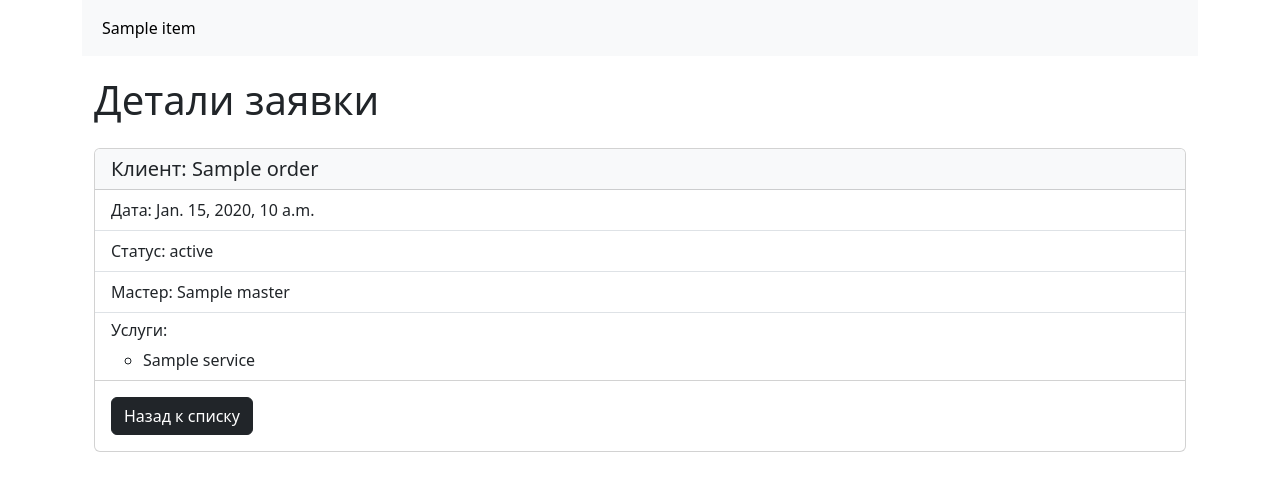
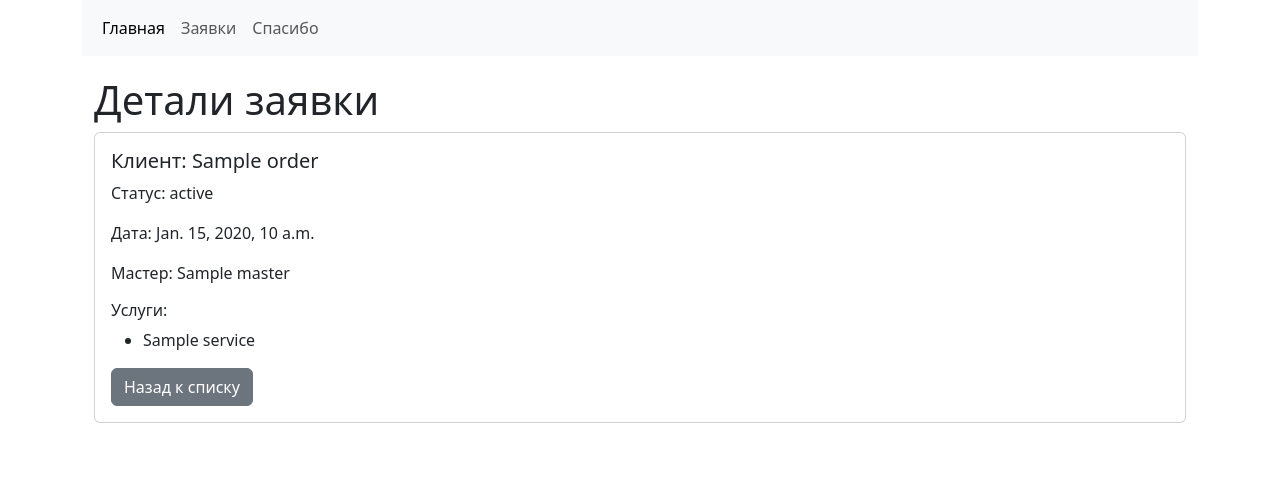
Before and after one commit to MommysProgrammer412/Project_Jango_1, a Django app: template core/templates/core/order_detail.html in a window 1280 px wide. Shown: the top 491 px of the page. Run offline with Django 5.2, Linux system fonts and the light colour scheme; the template is opened without the code that fills it: most values are stand-ins (such as "Sample title", 1, 10 or a date in 2020).

Commit message:
hw_37: исправление ошибок

```diff
--- a/barbershop/urls.py
+++ b/barbershop/urls.py
@@ -1,10 +1,7 @@
 from django.contrib import admin
 from django.urls import path, include
-from core.views import main, landing
 
 urlpatterns = [
     path('admin/', admin.site.urls),
-    path('', main, name='main'),  # Оставляем основной маршрут на main
-    path('barbershop/', include('core.urls')),  # Сохраняем префикс barbershop
-    path('landing/', landing, name='landing'),  # Добавляем отдельный маршрут для landing
+    path('', include('core.urls')),
 ]
--- a/core/templates/core/order_detail.html
+++ b/core/templates/core/order_detail.html
@@ -2,30 +2,23 @@
 {% load static %}
 {% block content %}
 <div class="container">
-    <h1 class="mb-4">{{ title|default:"Детали заявки" }}</h1>
-
+    <h1>Детали заявки</h1>
     {% if order %}
     <div class="card">
-        <div class="card-header bg-light">
-            <h5 class="card-title mb-0">Клиент: {{ order.client_name }}</h5>
-        </div>
-        <ul class="list-group list-group-flush">
-            <li class="list-group-item">Дата: {{ order.date }}</li>
-            <li class="list-group-item">Статус: {{ order.status }}</li>
-            {% if master %}
-            <li class="list-group-item">Мастер: {{ master.name }}</li>
-            {% endif %}
-            <li class="list-group-item">
-                <h6 class="mb-2">Услуги:</h6>
-                <ul>
-                    {% for service in order.services %}
-                    <li>{{ service }}</li>
-                    {% endfor %}
-                </ul>
-            </li>
-        </ul>
         <div class="card-body">
-            <a href="{% url 'orders_list' %}" class="btn btn-dark">Назад к списку</a>
+            <h5 class="card-title">Клиент: {{ order.client_name }}</h5>
+            <p class="card-text">Статус: {{ order.status }}</p>
+            <p class="card-text">Дата: {{ order.date }}</p>
+            <p class="card-text">Мастер: {{ master.name }}</p>
+
+            <h6>Услуги:</h6>
+            <ul>
+                {% for service in order.services %}
+                <li>{{ service }}</li>
+                {% endfor %}
+            </ul>
+
+            <a href="{% url 'orders_list' %}" class="btn btn-secondary">Назад к списку</a>
         </div>
     </div>
     {% else %}
--- a/core/templates/core/thanks.html
+++ b/core/templates/core/thanks.html
@@ -2,7 +2,7 @@
 
 {% block content %}
 <div class="row">
-    <h1 class = 'text-bg-success text-warning text-center'>Спасибо!</h1>
-<p>Ваша заявка принята. Один из {{masters_count}} мастеров будет рад вас прингять в ближайшее время!</p>
+  <h1>Спасибо за заявку!</h1>
+  <p>Ваша заявка принята. Один из {{masters_count}} мастеров будет рад вас принять в ближайшее время!</p>
 </div>
 {% endblock content %}
--- a/core/urls.py
+++ b/core/urls.py
@@ -1,13 +1,11 @@
-from django.contrib import admin
 from django.urls import path
-from core.views import landing, master_detail, thanks, test, orders_list, order_detail
+from . import views
 
 urlpatterns = [
-    path('admin/', admin.site.urls),  # Добавил стандартный путь к админке
-    path('', landing, name='landing'),
-    path('masters/<int:master_id>/', master_detail, name='master_detail'),
-    path('thanks/', thanks, name='thanks'),
-    path('test/', test, name='test'),  # Добавил путь к функции test
-    path('orders/', orders_list, name='orders_list'),
-    path('orders/<int:order_id>/', order_detail, name='order_detail'),
+    path('', views.landing, name='landing'),
+    path('masters/<int:master_id>/', views.master_detail, name='master_detail'),
+    path('thanks/', views.thanks, name='thanks'),
+    path('test/', views.test, name='test'),
+    path('orders/', views.orders_list, name='orders_list'),
+    path('orders/<int:order_id>/', views.order_detail, name='order_detail'),
 ]
--- a/templates/nav_menu_include.html
+++ b/templates/nav_menu_include.html
@@ -1,6 +1,5 @@
 <nav class="navbar navbar-expand-lg bg-body-tertiary">
   <div class="container-fluid">
-    {% comment %} <a class="navbar-brand" href="#">Панель навигации</a>
     <button
       class="navbar-toggler"
       type="button"
@@ -11,13 +10,17 @@
       aria-label="Переключатель навигации"
     >
       <span class="navbar-toggler-icon"></span>
-    </button> {% endcomment %}
+    </button>
     <div class="collapse navbar-collapse" id="navbarNav">
       <ul class="navbar-nav">
-        {% for item in menu_items %}
         <li class="nav-item">
-          <a class="nav-link active" aria-current="page" href="{% url item.url_name %}">{{ item.name }}</a>
-          {% endfor %}
+          <a class="nav-link active" aria-current="page" href="{% url 'landing' %}">Главная</a>
+        </li>
+        <li class="nav-item">
+          <a class="nav-link" href="{% url 'orders_list' %}">Заявки</a>
+        </li>
+        <li class="nav-item">
+          <a class="nav-link" href="{% url 'thanks' %}">Спасибо</a>
         </li>
       </ul>
     </div>
```
Also changed, not shown: core/templates/core/orders_list.html (+2 -14 lines), core/views.py (+14 -59 lines).
